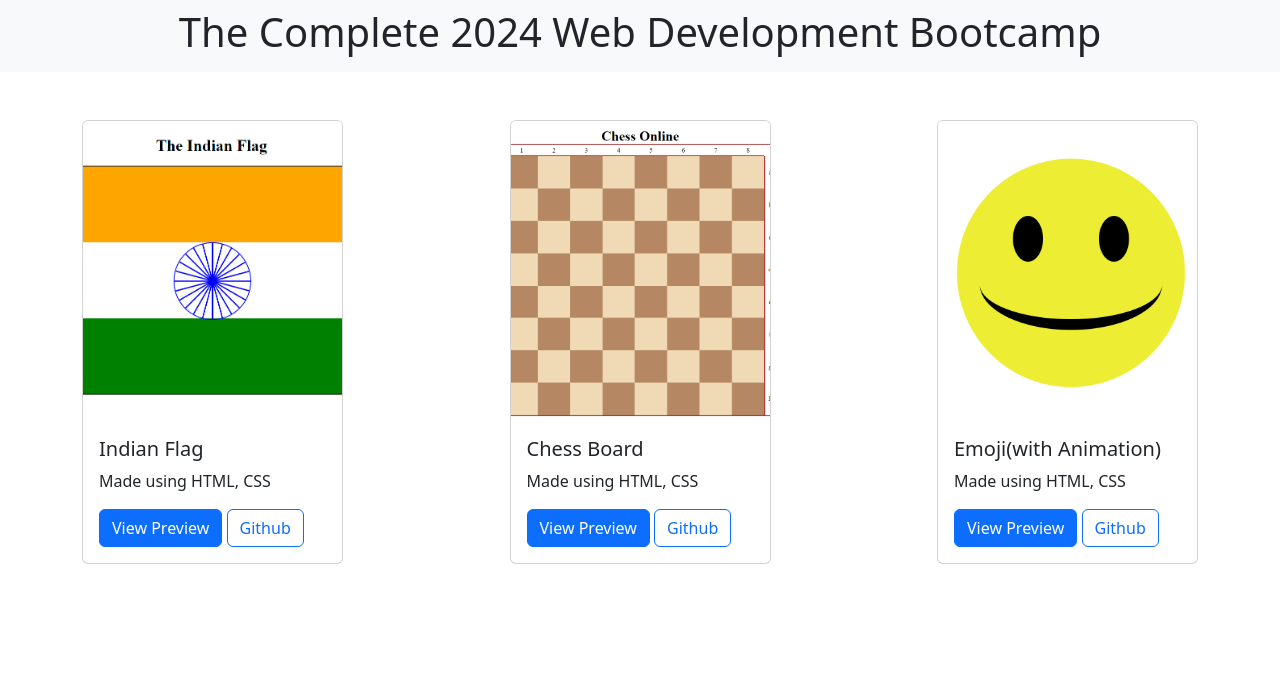
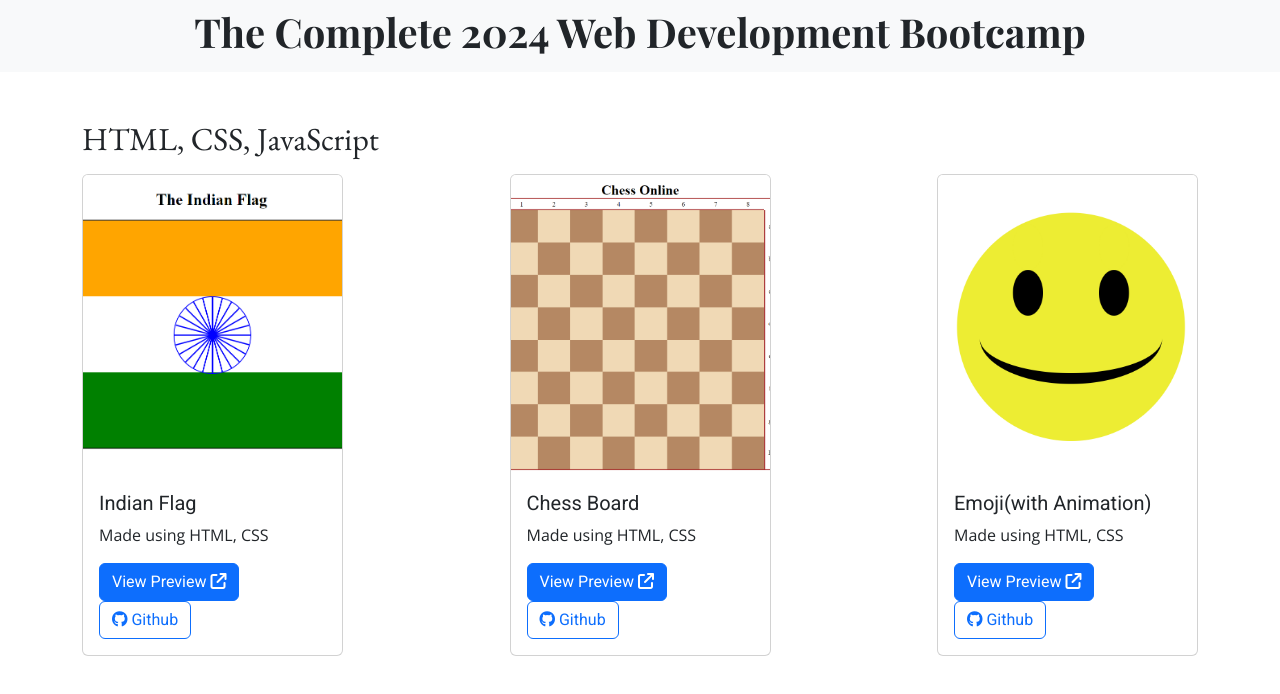
Before and after one commit to sojith29034/Web-Dev-Course, a plain HTML site: page index.html in a window 1280 px wide. Drawn offline with nearby package versions, Linux system fonts and the light colour scheme; a web font is replaced by a local one.

Commit message:
updated portfolio

```diff
--- a/index.html
+++ b/index.html
@@ -8,28 +8,57 @@
     <link href="https://cdn.jsdelivr.net/npm/bootstrap@5.3.3/dist/css/bootstrap.min.css" rel="stylesheet" integrity="sha384-QWTKZyjpPEjISv5WaRU9OFeRpok6YctnYmDr5pNlyT2bRjXh0JMhjY6hW+ALEwIH" crossorigin="anonymous">
 
     <style>
+        @import url('https://fonts.googleapis.com/css2?family=EB+Garamond:ital@0;1&family=Playfair+Display:ital,wght@0,700;1,700&display=swap');
+        @import url('https://fonts.googleapis.com/css2?family=Open+Sans:ital@0;1&family=Roboto&display=swap');
+
         *{
             margin: 0;
             padding: 0;
             box-sizing: border-box;
         }
+        .title {
+            font-family: "Playfair Display", serif;
+            font-optical-sizing: auto;
+            font-weight: 700;
+            font-style: normal;
+        }
+        .sub-title {
+            font-family: "EB Garamond", serif;
+            font-optical-sizing: auto;
+            font-weight: 400;
+            font-style: normal;
+        }
+        .primary-text{
+            font-family: "Roboto", sans-serif;
+            font-weight: 400;
+            font-style: normal;
+        }
+        .secondary-text{
+            font-family: "Open Sans", sans-serif;
+            font-optical-sizing: auto;
+            font-weight: 400;
+            font-style: normal;
+            font-variation-settings:
+              "wdth" 100;
+        }
     </style>
 </head>
 <body>
     <div class="p-2 bg-body-tertiary">
-        <h1 class="text-center">The Complete 2024 Web Development Bootcamp</h1>
+        <h1 class="text-center title">The Complete 2024 Web Development Bootcamp</h1>
     </div>
 
-    <div class="container my-5">
+    <div class="container my-5" id="html">
+        <h2 class="my-3 sub-title">HTML, CSS, JavaScript</h2>
         <div class="row d-flex justify-content-between">
             <div class="col-3">
                 <div class="card">
                     <img src="./CSS Flag Project/mySolution.png" class="card-img-top object-fit-cover" height="300px" width="300px" alt="Indian Flag">
                     <div class="card-body">
-                        <h5 class="card-title">Indian Flag</h5>
-                        <p class="card-text">Made using HTML, CSS</p>
-                        <a href="./CSS Flag Project/index.html" class="btn btn-primary">View Preview</a>
-                        <a href="https://github.com/sojith29034/Web-Dev-Course/tree/main/CSS%20Flag%20Project" class="btn btn-outline-primary">Github</a>
+                        <h5 class="card-title primary-text">Indian Flag</h5>
+                        <p class="card-text secondary-text">Made using HTML, CSS</p>
+                        <a href="./CSS Flag Project/index.html" target="_blank" class="btn btn-primary primary-text">View Preview <i class="fa-solid fa-arrow-up-right-from-square"></i></a>
+                        <a href="https://github.com/sojith29034/Web-Dev-Course/tree/main/CSS%20Flag%20Project" class="btn btn-outline-primary primary-text"><i class="fa-brands fa-github"></i> Github</a>
                     </div>
                 </div>
             </div>
@@ -37,10 +66,10 @@
                 <div class="card">
                     <img src="./Chess Board/mySolution.png" class="card-img-top object-fit-cover" height="300px" width="300px" alt="Chess Board">
                     <div class="card-body">
-                        <h5 class="card-title">Chess Board</h5>
-                        <p class="card-text">Made using HTML, CSS</p>
-                        <a href="./Chess Board/index.html" class="btn btn-primary">View Preview</a>
-                        <a href="https://github.com/sojith29034/Web-Dev-Course/tree/main/Chess%20Board" class="btn btn-outline-primary">Github</a>
+                        <h5 class="card-title primary-text">Chess Board</h5>
+                        <p class="card-text secondary-text">Made using HTML, CSS</p>
+                        <a href="./Chess Board/index.html" target="_blank" class="btn btn-primary primary-text">View Preview <i class="fa-solid fa-arrow-up-right-from-square"></i></a>
+                        <a href="https://github.com/sojith29034/Web-Dev-Course/tree/main/Chess%20Board" class="btn btn-outline-primary primary-text"><i class="fa-brands fa-github"></i> Github</a>
                     </div>
                 </div>
             </div>
@@ -48,10 +77,10 @@
                 <div class="card">
                     <img src="./Emoji/mySolution.png" class="card-img-top object-fit-cover" height="300px" width="300px" alt="Smiling Emoji">
                     <div class="card-body">
-                        <h5 class="card-title">Emoji(with Animation)</h5>
-                        <p class="card-text">Made using HTML, CSS</p>
-                        <a href="./Emoji/index.html" class="btn btn-primary">View Preview</a>
-                        <a href="https://github.com/sojith29034/Web-Dev-Course/tree/main/Emoji" class="btn btn-outline-primary">Github</a>
+                        <h5 class="card-title primary-text">Emoji(with Animation)</h5>
+                        <p class="card-text secondary-text">Made using HTML, CSS</p>
+                        <a href="./Emoji/index.html" target="_blank" class="btn btn-primary primary-text">View Preview <i class="fa-solid fa-arrow-up-right-from-square"></i></a>
+                        <a href="https://github.com/sojith29034/Web-Dev-Course/tree/main/Emoji" class="btn btn-outline-primary primary-text"><i class="fa-brands fa-github"></i> Github</a>
                     </div>
                 </div>
             </div>
@@ -59,6 +88,7 @@
     </div>
 
 
+    <script src="https://kit.fontawesome.com/0a95f6b081.js" crossorigin="anonymous"></script>
     <script src="https://cdn.jsdelivr.net/npm/bootstrap@5.3.3/dist/js/bootstrap.bundle.min.js" integrity="sha384-YvpcrYf0tY3lHB60NNkmXc5s9fDVZLESaAA55NDzOxhy9GkcIdslK1eN7N6jIeHz" crossorigin="anonymous"></script>
 </body>
 </html>
```
